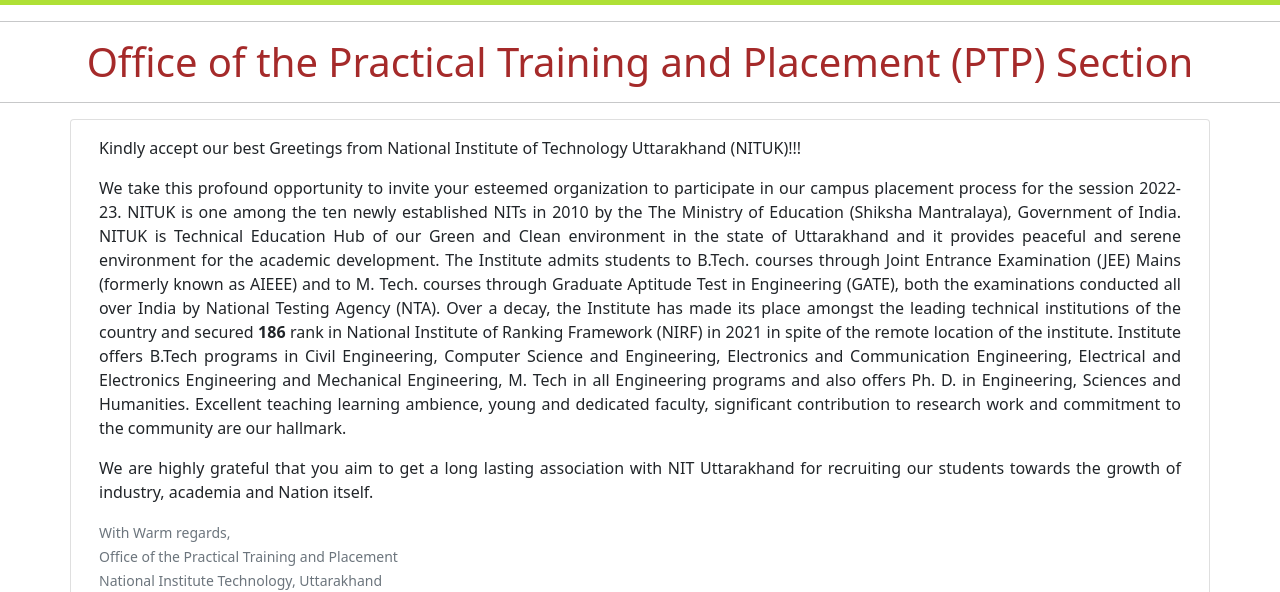
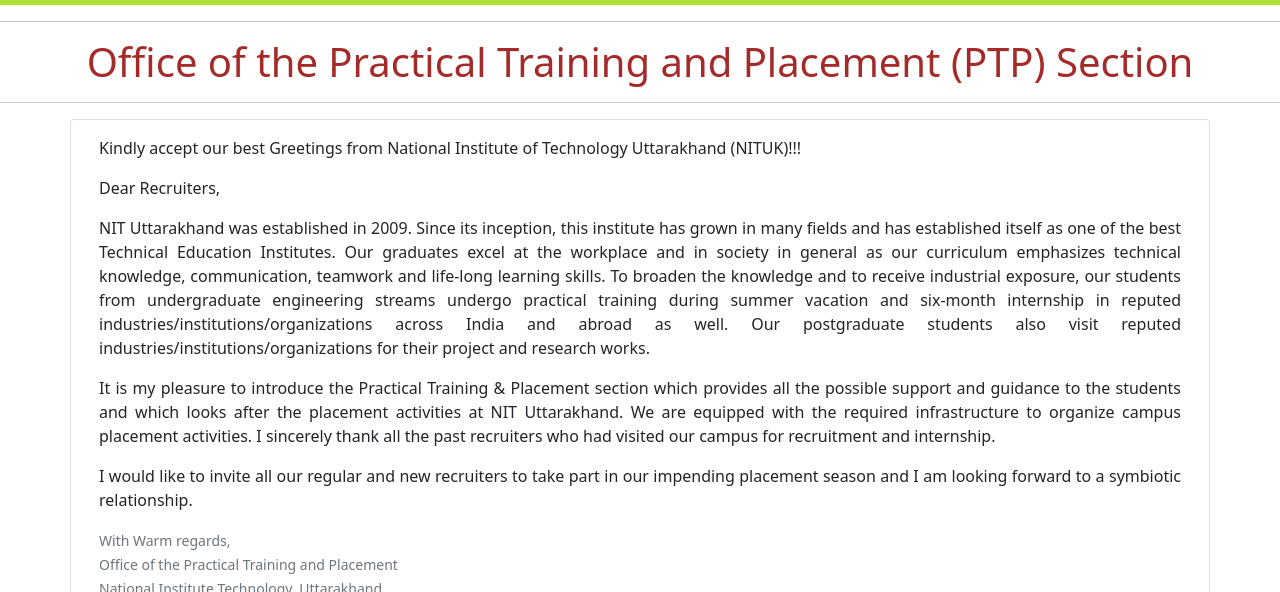
Before and after one commit to ptpnituk/c2p, a plain HTML site: page index.html in a window 1280 px wide. Shown: the part 188-780 px from the top of the page. Drawn offline with nearby package versions, Linux system fonts and the light colour scheme.

Commit message:
Update index.html

```diff
--- a/index.html
+++ b/index.html
@@ -67,14 +67,23 @@
 
 
             </p>
+        <p class="card-text">
+          Dear Recruiters,
+          </p>
+
+  <p class="card-text">
+NIT Uttarakhand was established in 2009. Since its inception, this institute has grown in many fields and has established itself as one of the best Technical Education Institutes. Our graduates excel at the workplace and in society in general as our curriculum emphasizes technical knowledge, communication, teamwork and life-long learning skills. To broaden the knowledge and to receive industrial exposure, our students from undergraduate engineering streams undergo practical training during summer vacation and six-month internship in reputed industries/institutions/organizations across India and abroad as well. Our postgraduate students also visit reputed industries/institutions/organizations for their project and research works.
+          </p>
             <p class="card-text">
-                We take this profound opportunity to invite your esteemed organization to participate in our campus placement process for the session 2022-23. NITUK is one among the ten newly established NITs in 2010 by the The Ministry of Education (Shiksha Mantralaya), Government of India. NITUK is Technical Education Hub of our Green and Clean environment in the state of Uttarakhand and it provides peaceful and serene environment for the academic development. The Institute admits students to B.Tech. courses through Joint Entrance Examination (JEE) Mains (formerly known as AIEEE) and to M. Tech. courses through Graduate Aptitude Test in Engineering (GATE), both the examinations conducted all over India by National Testing Agency (NTA). Over a decay, the Institute has made its place amongst the leading technical institutions of the country and secured <b>186</b> rank in National Institute of Ranking Framework (NIRF) in 2021 in spite of the remote location of the institute. Institute offers B.Tech programs in Civil Engineering, Computer Science and Engineering,  Electronics and Communication Engineering, Electrical and Electronics Engineering and Mechanical Engineering, M. Tech in all Engineering programs and also offers Ph. D. in Engineering, Sciences and Humanities. Excellent teaching learning ambience, young and dedicated faculty, significant contribution to research work and commitment to the community are our hallmark.
+
+It is my pleasure to introduce the Practical Training & Placement section which provides all the possible support and guidance to the students and which looks after the placement activities at NIT Uttarakhand. We are equipped with the required infrastructure to organize campus placement activities. I sincerely thank all the past recruiters who had visited our campus for recruitment and internship.
+</p>
+            <p class="card-text">
+I would like to invite all our regular and new recruiters to take part in our impending placement season and I am looking forward to a symbiotic relationship.
 
 
             </p>
 
-          <p class="card-text">We are highly grateful that you aim to get a long lasting association with NIT Uttarakhand for recruiting our students towards the growth of industry, academia and Nation itself.
-               </p>
           <p class="card-text"><small class="text-muted">
 
                 With Warm regards,</br>
```
